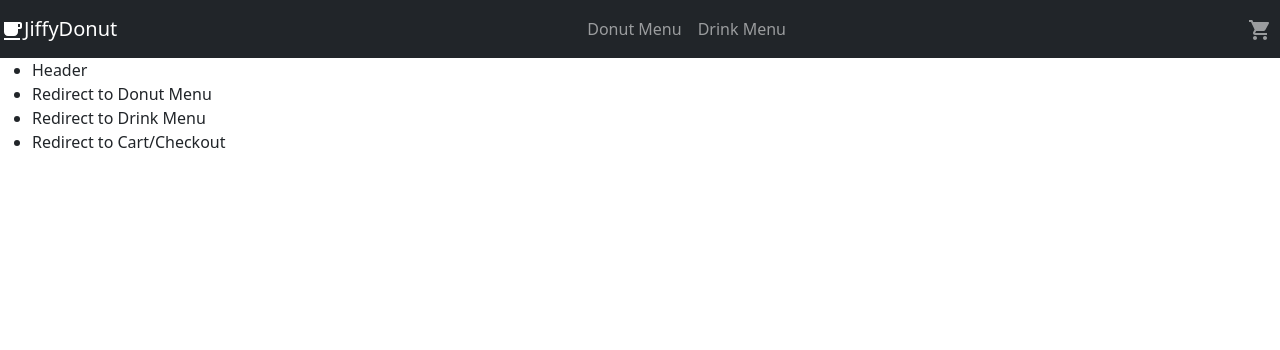
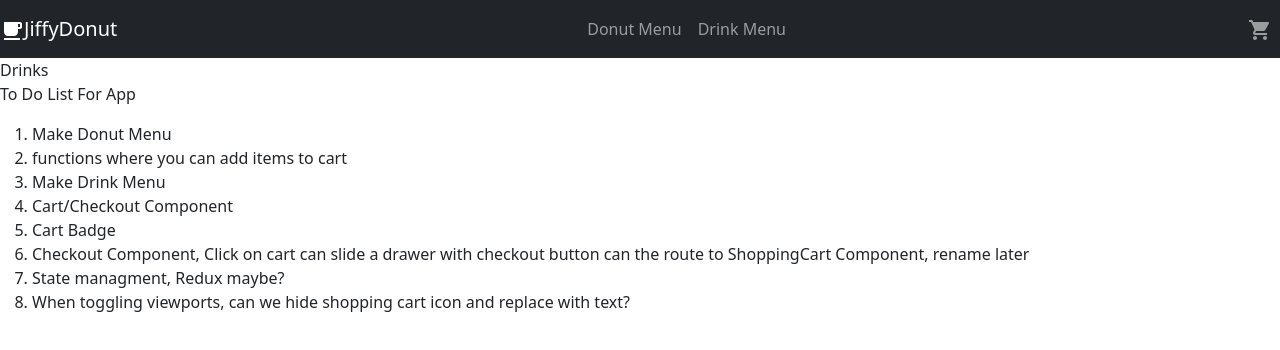
Before and after one commit to ncarlson55/donut-app, a React (Create React App) app: page /drinks in a window 1280 px wide. Shown: the top 350 px of the page. Built offline with nearby package versions, Linux system fonts and the light colour scheme.

Commit message:
List made of next objectives

```diff
--- a/src/component/ShoppingCart/ShoppingCartComponent.js
+++ b/src/component/Checkout/Checkout.js
@@ -1,13 +1,13 @@
 import React, { Component } from 'react'
 
-class ShoppingCart extends Component {
+class Checkout extends Component {
     render() {
         return (
             <div>
-
+                Checkout
             </div>
         )
     }
 }
 
-export default ShoppingCart;
+export default Checkout;
--- a/src/component/DonutMenu/DonutMenuComponent.js
+++ b/src/component/DonutMenu/DonutMenuComponent.js
@@ -4,7 +4,7 @@ class DonutMenu extends Component {
     render() {
         return (
             <div>
-
+                Donuts
             </div>
         )
     }
--- a/src/component/DrinkMenu/DrinkMenuComponent.js
+++ b/src/component/DrinkMenu/DrinkMenuComponent.js
@@ -1,13 +1,9 @@
-import React, { Component } from 'react'
+import React, { Component } from 'react';
 
 class DrinkMenu extends Component {
-    render() {
-        return (
-            <div>
-
-            </div>
-        )
-    }
+  render() {
+    return <div>Drinks</div>;
+  }
 }
 
 export default DrinkMenu;
--- a/src/component/MainComponent.js
+++ b/src/component/MainComponent.js
@@ -1,9 +1,13 @@
 import React, { Component } from 'react';
 //Components
-import NavBar from './Navbar/NavbarComponent'
-import MainHero from './MainHero/MainHeroComponent'
+import NavBar from './Navbar/NavbarComponent';
+import MainHero from './MainHero/MainHeroComponent';
+import DonutMenu from './DonutMenu/DonutMenuComponent'
+import DrinkMenu from './DrinkMenu/DrinkMenuComponent'
+import Checkout from './Checkout/Checkout'
+
+//React Router
 import { Switch, Route, Redirect, withRouter } from 'react-router-dom';
-
 
 class Main extends Component {
   render() {
@@ -11,18 +15,27 @@ class Main extends Component {
       <div>
         <NavBar />
         <Switch>
-          <Route path='/home' component={MainHero}></Route>
-          {/* <MainHero/> */}
+          <Route path="/home" component={MainHero} />
+          <Route exact path="/donuts" component={DonutMenu} />
+          <Route exact path="/drinks" component={DrinkMenu} />
+          <Route exact path="/checkout" component={Checkout} />
+          <Redirect to='/home' />
         </Switch>
-          <ul>
-            <li>Header</li>
-            <li>Redirect to Donut Menu</li>
-            <li>Redirect to Drink Menu</li>
-            <li>Redirect to Cart/Checkout</li>
-          </ul>
+
+        <p>To Do List For App</p>
+        <ol>
+          <li>Make Donut Menu</li>
+          <li>functions where you can add items to cart</li>
+          <li>Make Drink Menu</li>
+          <li>Cart/Checkout Component</li>
+          <li>Cart Badge</li>
+          <li>Checkout Component, Click on cart can slide a drawer with checkout button can the route to ShoppingCart Component, rename later</li>
+          <li>State managment, Redux maybe?</li>
+          <li>When toggling viewports, can we hide shopping cart icon and replace with text?</li>
+        </ol>
       </div>
     );
   }
 }
 
-export default Main;
+export default withRouter(Main);
--- a/src/component/MainHero/MainHeroComponent.js
+++ b/src/component/MainHero/MainHeroComponent.js
@@ -13,10 +13,10 @@ const MainHero = () => {
           <Container>
               <Row>
                 <Col>
-                    <Button>Donut Menu</Button>
+                    <Button href="/donuts">Donut Menu</Button>
                 </Col>
                 <Col>
-                    <Button>Drink Menu</Button>
+                    <Button href="/drinks">Drink Menu</Button>
                 </Col>
               </Row>
           </Container>
```
